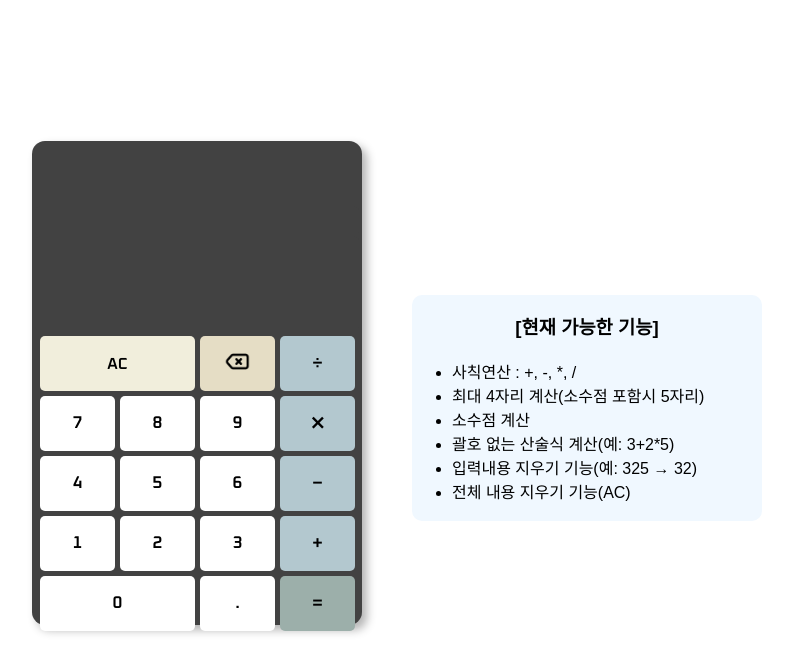
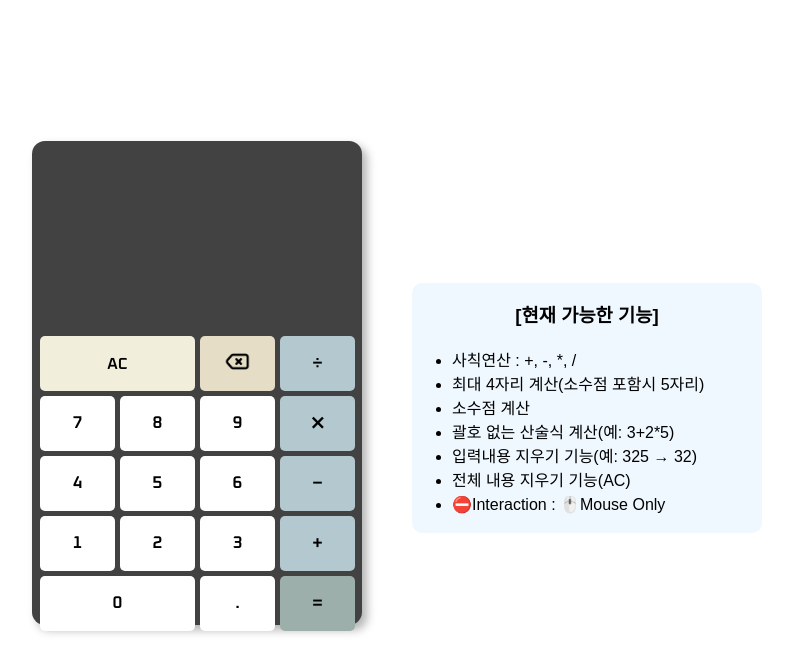
Before and after one commit to Bosongsae/Frontend-study, a website: page MyCalculator/index.html in a window 1280 px wide. Shown: the whole page, without its empty margins (243-1036 px from the left). Drawn offline with Linux system fonts and the light colour scheme; a web font is replaced by a local one.

Commit message:
index add

```diff
--- a/MyCalculator/index.html
+++ b/MyCalculator/index.html
@@ -49,7 +49,7 @@
           <li>괄호 없는 산술식 계산(예: 3+2*5)</li>
           <li>입력내용 지우기 기능(예: 325 → 32)</li>
           <li>전체 내용 지우기 기능(AC)</li>
-
+          <li>⛔Interaction : 🖱️Mouse Only</li>
         </ul>
       </div>
     </div>
```
